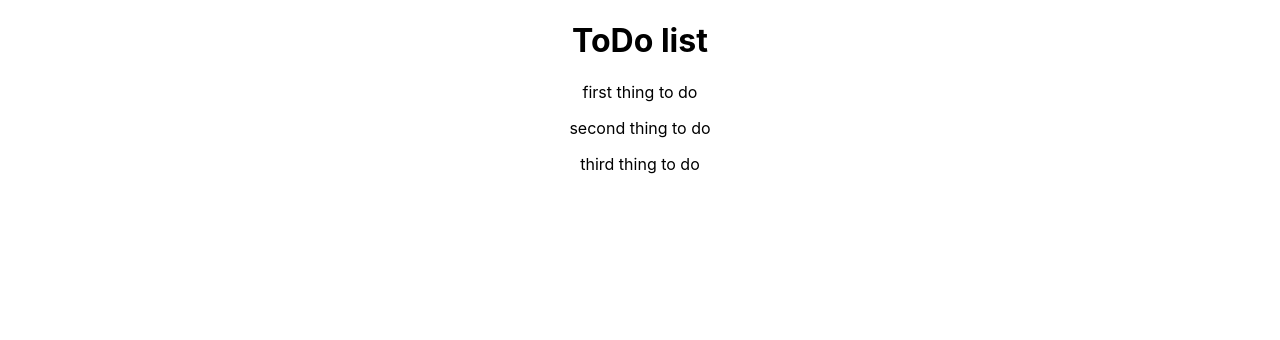
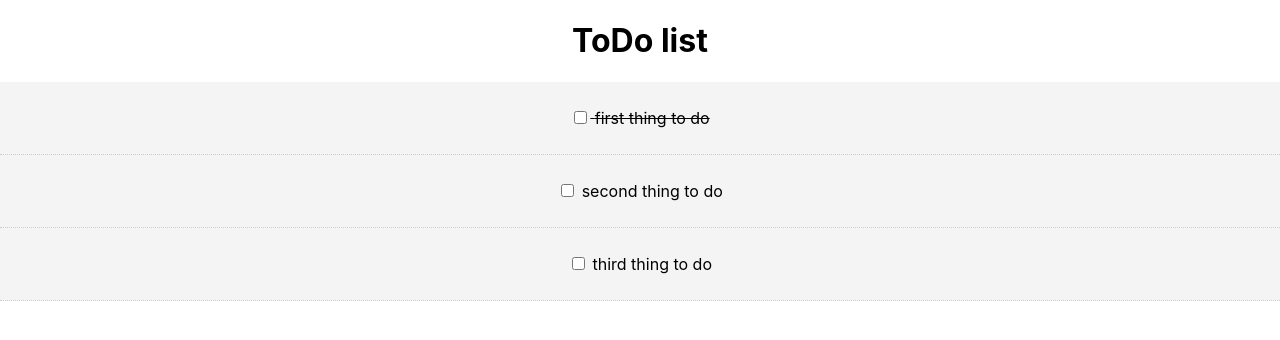
Before and after one commit to Luca-Virgilio/react-toDoList, a React (Create React App) app: page / in a window 1280 px wide. Shown: the top 340 px of the page. Built offline with nearby package versions, Linux system fonts and the light colour scheme.

Commit message:
Add checkbox to markComplete item

```diff
--- a/src/App.js
+++ b/src/App.js
@@ -10,7 +10,7 @@
       {
         id: 1,
         title: 'first thing to do',
-        completed: false
+        completed: true
       },
       {
         id: 2,
@@ -25,13 +25,22 @@
     ]
   };
 
-
+  //Togle Completed
+  markComplete = (id)=>{
+    // console.log("id", id);
+    this.setState({todos: this.state.todos.map(todo =>{
+        if(todo.id === id){
+          todo.completed = !todo.completed
+        }
+        return todo;
+    })});
+  }
 
   render() {
     return (
       <div className="App">
         <h1>ToDo list</h1>
-        <Todos todos={this.state.todos} />
+        <Todos todos={this.state.todos} markComplete={this.markComplete} />
       </div>
     );
   }
--- a/src/components/TodoItem.js
+++ b/src/components/TodoItem.js
@@ -1,14 +1,37 @@
 import React, { Component } from 'react'
+import PropTypes from 'prop-types';
 
 export class TodoItem extends Component {
+    getStyle= ()=>{
+        return {
+            textDecoration: (this.props.todo.completed)? 'line-through' : 'none',
+            backgroundColor: '#f4f4f4',
+            padding:'10px',
+            borderBottom: '1px #ccc dotted'
+        }
+    }
+    markComplete = (e)=>{
+        console.log(this.props);
+    }
+
     render() {
         const {todo} = this.props;
+        const {id, title} = todo;
         return (
-            <p>
-                {todo.title}
-            </p>
+            // <div style={{backgroundColor:'#f4f4f4'}}> style into div
+            <div style={this.getStyle()}>
+                <p>
+                    <input type="checkbox" onChange={this.props.markComplete.bind(this, id)}/> {' '}
+                    {title}
+                </p>
+            </div>
         )
     }
 }
 
+// Proptypes
+TodoItem.propTypes = {
+    todo: PropTypes.object.isRequired
+  }
+
 export default TodoItem
--- a/src/components/Todos.js
+++ b/src/components/Todos.js
@@ -1,14 +1,23 @@
 import React, { Component } from 'react'
 import TodoItem from './TodoItem';
+import PropTypes from 'prop-types';
 
 export class Todos extends Component {
+  markComplete = ()=>{
+    console.log("todo");
+  }
     render() {
         const {todos} = this.props;
         return ( todos.map((todo) => (
-          <TodoItem key={todo.id} todo={todo}/>
+          <TodoItem key={todo.id} todo={todo} markComplete={this.props.markComplete}/>
         ))
         )
     }
 }
 
+// Proptypes
+Todos.propTypes = {
+  todos: PropTypes.array.isRequired
+}
+
 export default Todos;
```
